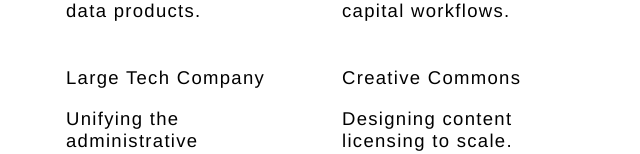
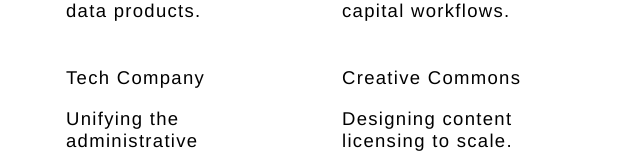
Before and after one commit to connerhunihan/new-gatsby-portfolio, a Gatsby site: page / in a window 1280 px wide. Shown: the part 493-647 px from the top of the page, without its empty margins (318-958 px from the left). Built offline with nearby package versions, Linux system fonts and the light colour scheme; Gatsby itself is replaced by a stand-in of ours.

Commit message:
projectList updated

```diff
--- a/src/components/projectList.js
+++ b/src/components/projectList.js
@@ -21,7 +21,7 @@
         </div>
         <div>
           <Link to="/largetechcompany">
-            <h3>Large Tech Company</h3>
+            <h3>Tech Company</h3>
             <p>Unifying the administrative experience.</p>
           </Link>
         </div>
```
